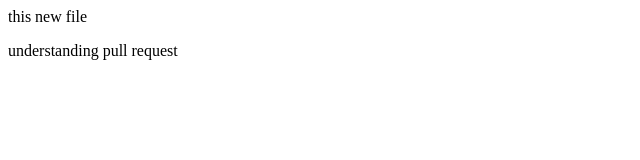
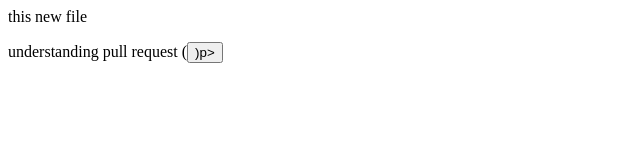
Before and after one commit to yash-dhoble19/Localrepo, a plain HTML site: page index.html in a window 1280 px wide. Shown: the whole page, without its empty margins (0-640 px from the left). Drawn offline with Linux system fonts and the light colour scheme.

Commit message:
add button

```diff
--- a/index.html
+++ b/index.html
@@ -1,2 +1,2 @@
 <P>this new file</P>
-<p> understanding pull request </p>
+<p> understanding pull request (<button>)p>
```
